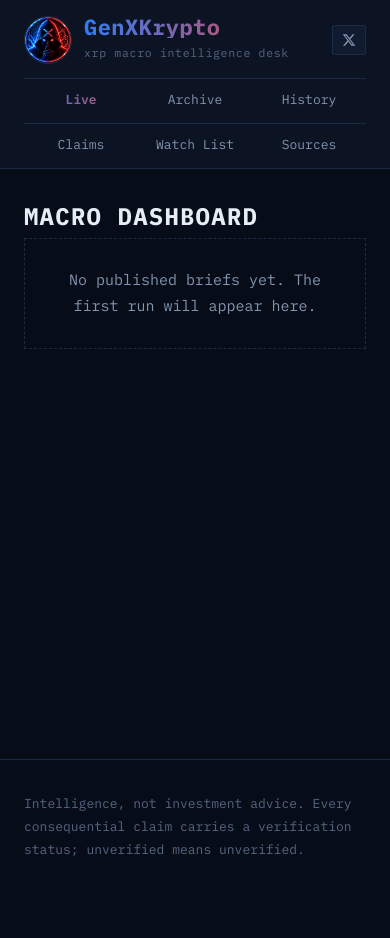
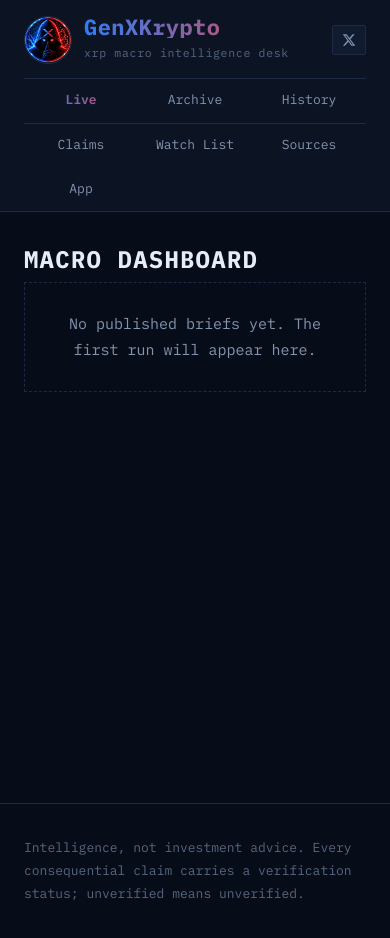
Before and after one commit to LINIHQ/macro-intel-desk, a Next.js app: page / in a window 390 px wide. Shown: the top 938 px of the page. Before the commit the page ends 907 px from the top, so only its background shows below. Built offline with nearby package versions, Linux system fonts and the light colour scheme; no server answers; the database is empty.

Commit message:
Add App/install to nav and export NAV plus isActive for mobile menu

```diff
--- a/components/NavLinks.jsx
+++ b/components/NavLinks.jsx
@@ -3,16 +3,17 @@
 import Link from 'next/link';
 import { usePathname } from 'next/navigation';
 
-const NAV = [
+export const NAV = [
   { href: '/', label: 'Live' },
   { href: '/archive', label: 'Archive' },
   { href: '/history', label: 'History' },
   { href: '/claims', label: 'Claims' },
   { href: '/watch', label: 'Watch List' },
   { href: '/sources', label: 'Sources' },
+  { href: '/install', label: 'App', menuLabel: 'Add to Phone' },
 ];
 
-function isActive(pathname, href) {
+export function isActive(pathname, href) {
   if (href === '/') return pathname === '/' || pathname.startsWith('/brief');
   return pathname === href || pathname.startsWith(href + '/');
 }
```
